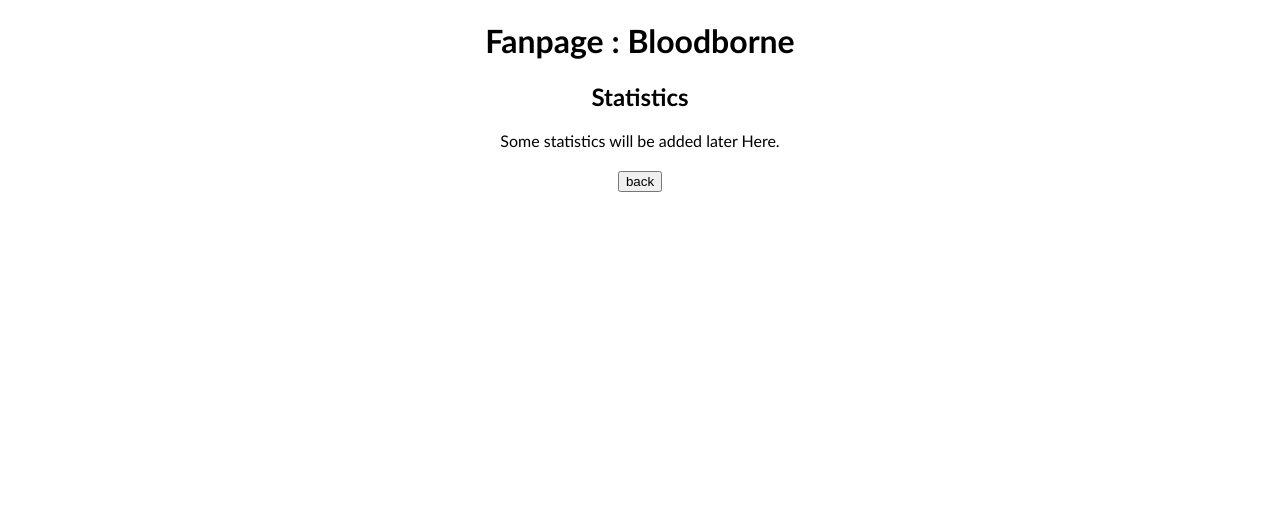
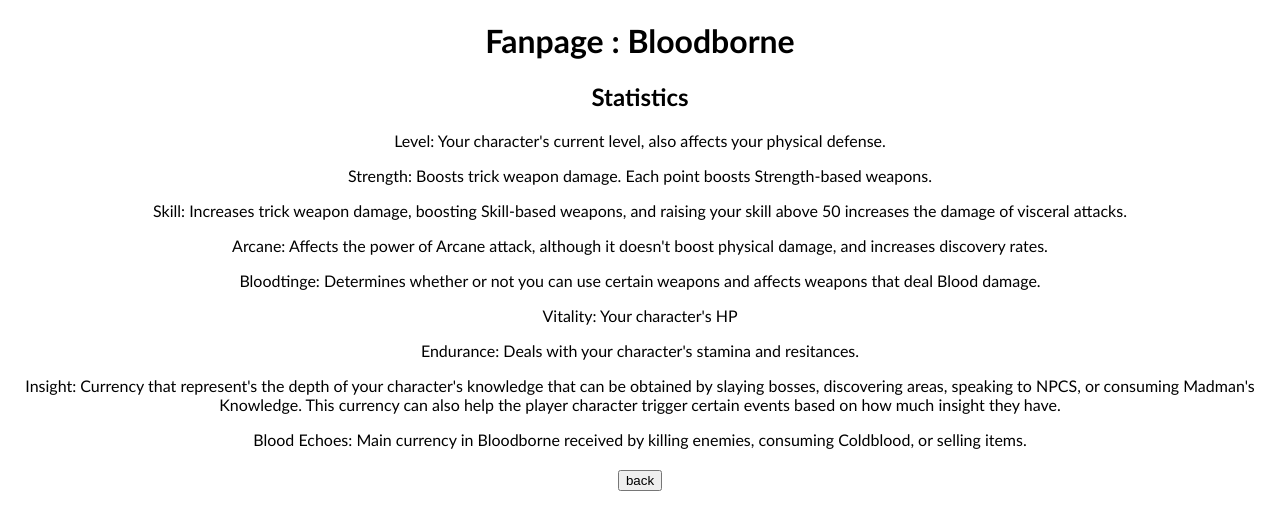
Before and after one commit to illu-mii/My_Favorite, a plain HTML site: page statistics.html in a window 1280 px wide. Drawn offline with Linux system fonts and the light colour scheme.

Commit message:
meowmeow

```diff
--- a/statistics.html
+++ b/statistics.html
@@ -14,7 +14,15 @@
         <h2>Statistics</h2>
     </div>
     <div class="statistics">
-        Some statistics will be added later Here.
+        <p> Level: Your character's current level, also affects your physical defense.</p>
+        <p> Strength: Boosts trick weapon damage. Each point boosts Strength-based weapons.</p>
+        <p> Skill: Increases trick weapon damage, boosting Skill-based weapons, and raising your skill above 50 increases the damage of visceral attacks.</p>
+        <p> Arcane: Affects the power of Arcane attack, although it doesn't boost physical damage, and increases discovery rates.</p>
+        <p> Bloodtinge: Determines whether or not you can use certain weapons and affects weapons that deal Blood damage.</p>
+        <p> Vitality: Your character's HP</p>
+        <p> Endurance: Deals with your character's stamina and resitances.</p>
+        <p> Insight: Currency that represent's the depth of your character's knowledge that can be obtained by slaying bosses, discovering areas, speaking to NPCS, or consuming Madman's Knowledge. This currency can also help the player character trigger certain events based on how much insight they have.</p>
+        <p> Blood Echoes: Main currency in Bloodborne received by killing enemies, consuming Coldblood, or selling items.</p>
     </div>
     <a href="index.html"><input type="button" value="back"></a>
 </body>
```
